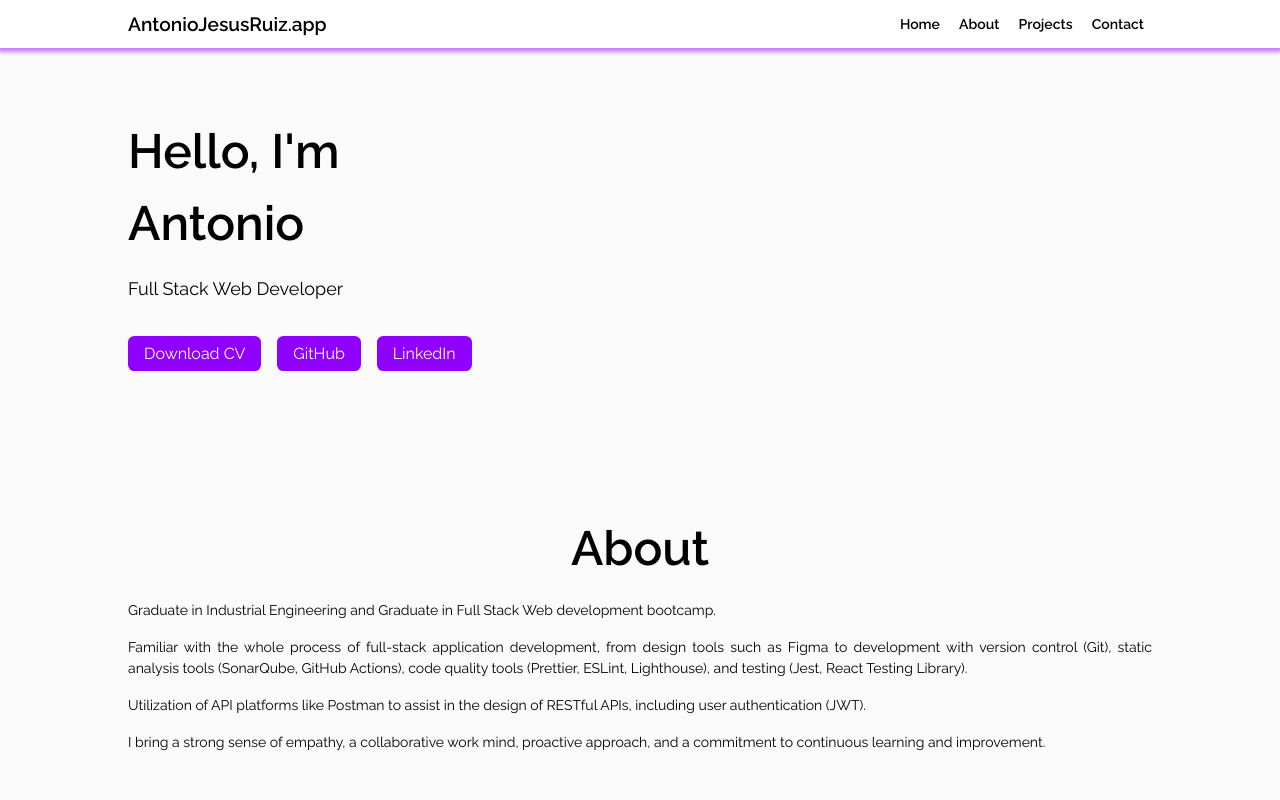
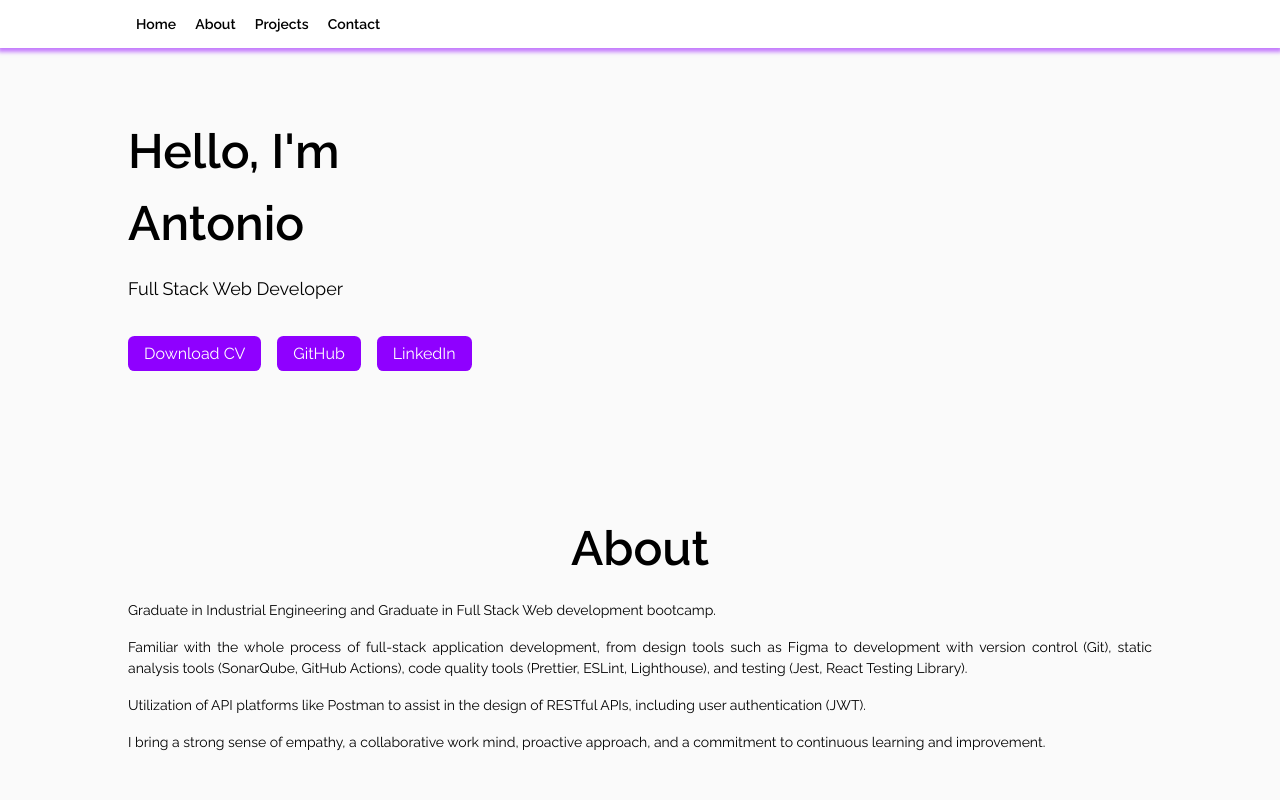
Before and after one commit to AntonioJRuizG/My_Portfolio, a React (Vite) app: page / in a window 1280 px wide. Shown: the top 800 px of the page. Built offline with nearby package versions, Linux system fonts and the light colour scheme.

Commit message:
Change menu

```diff
--- a/src/components/menu/menu.jsx
+++ b/src/components/menu/menu.jsx
@@ -30,7 +30,6 @@ export default function NavigationMenu() {
 
   return (
     <header className={styles.header}>
-      <h1>AntonioJesusRuiz.app</h1>
       <nav ref={navRef} className={styles.nav}>
         <ul className={styles.mainMenuList}>
           {menuOptions.map((item) => (
```
